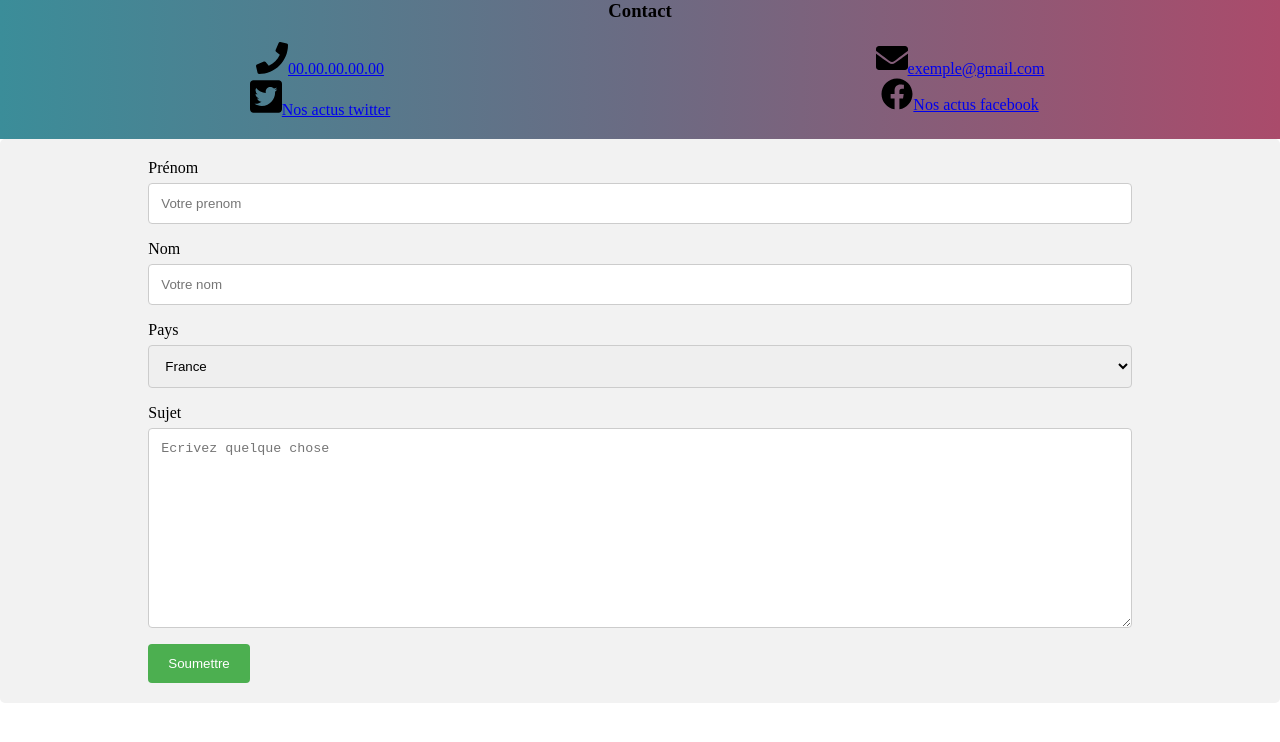
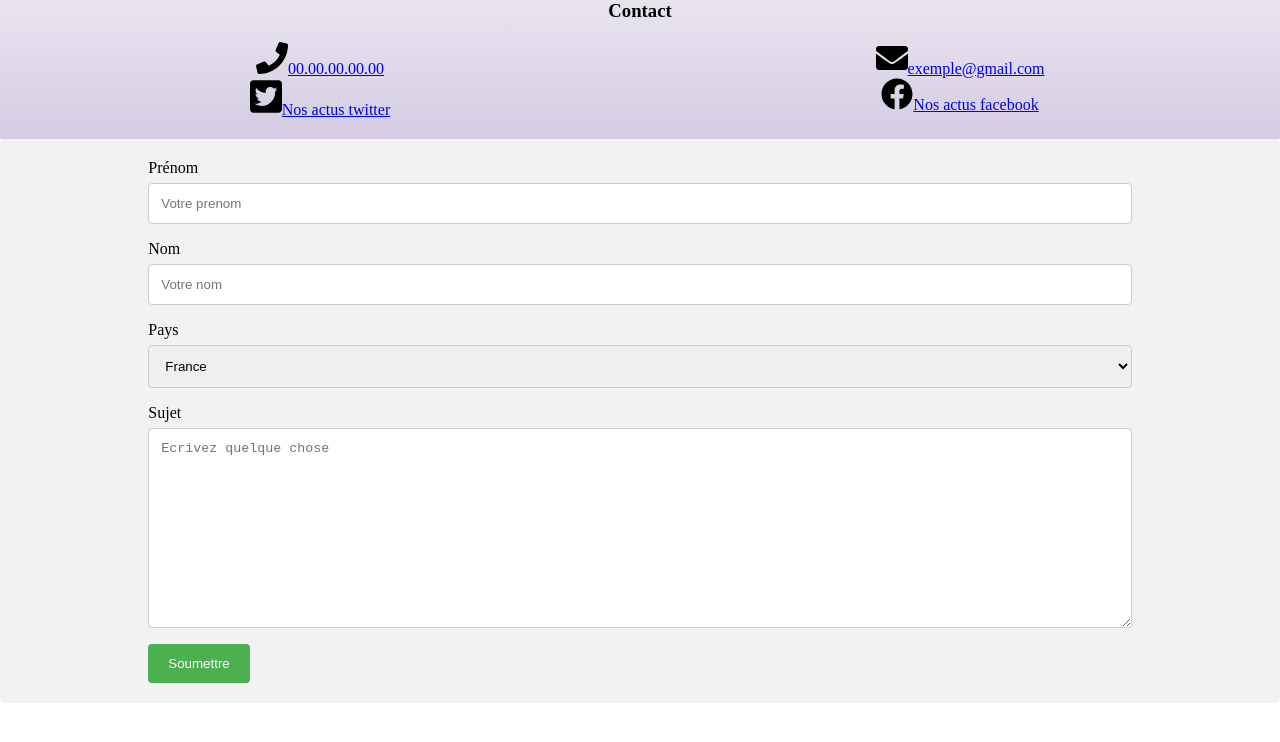
Before and after one commit to Thibaut-k/CaptainCook, a plain HTML site: page contact.html in a window 1280 px wide. Drawn offline with Linux system fonts and the light colour scheme.

Commit message:
page contact fini

```diff
--- a/contact.html
+++ b/contact.html
@@ -48,7 +48,7 @@
     <section>
 
         <div class="formulaire">
-            <form action="">
+            <form method="post" action="mailto:thibaut.karrer@gmail.com">
 
               <label for="fname">Prénom</label>
               <input type="text" id="fname" name="firstname" placeholder="Votre prenom">
--- a/style.css
+++ b/style.css
@@ -88,9 +88,9 @@ justify-content: center;
 #contenaireContactUs{
     display: flex;
     justify-content: center;
-    background: #aa4b6b;  /* fallback for old browsers */
-    background: -webkit-linear-gradient(to right, #3b8d99, #6b6b83, #aa4b6b);  /* Chrome 10-25, Safari 5.1-6 */
-    background: linear-gradient(to right, #3b8d99, #6b6b83, #aa4b6b); /* W3C, IE 10+/ Edge, Firefox 16+, Chrome 26+, Opera 12+, Safari 7+ */
+    background: #D3CCE3;  /* fallback for old browsers */
+    background: -webkit-linear-gradient(to bottom, #E9E4F0, #D3CCE3);  /* Chrome 10-25, Safari 5.1-6 */
+    background: linear-gradient(to bottom, #E9E4F0, #D3CCE3); /* W3C, IE 10+/ Edge, Firefox 16+, Chrome 26+, Opera 12+, Safari 7+ */
 
 
 }
```
Also changed, not shown: 2 other files.
